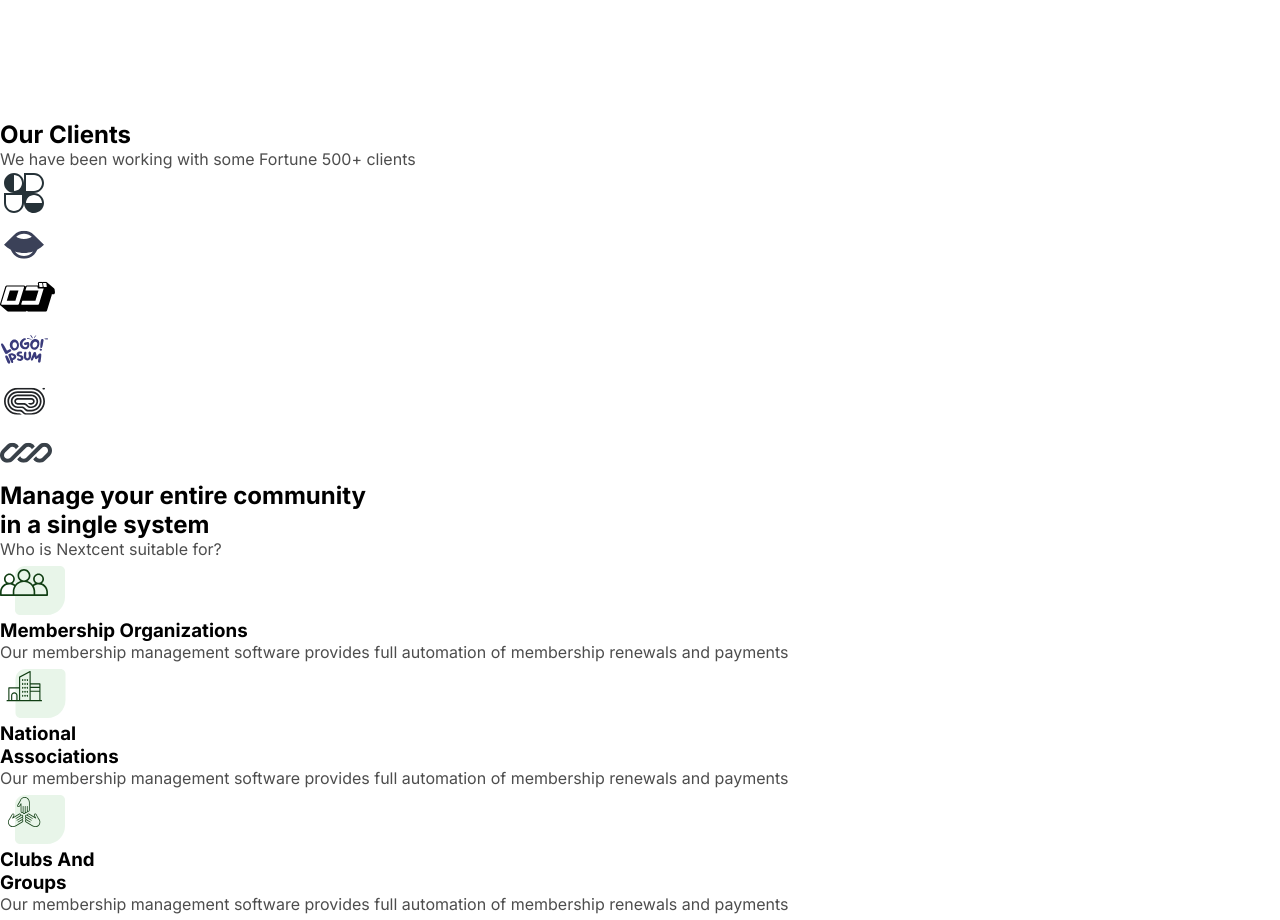
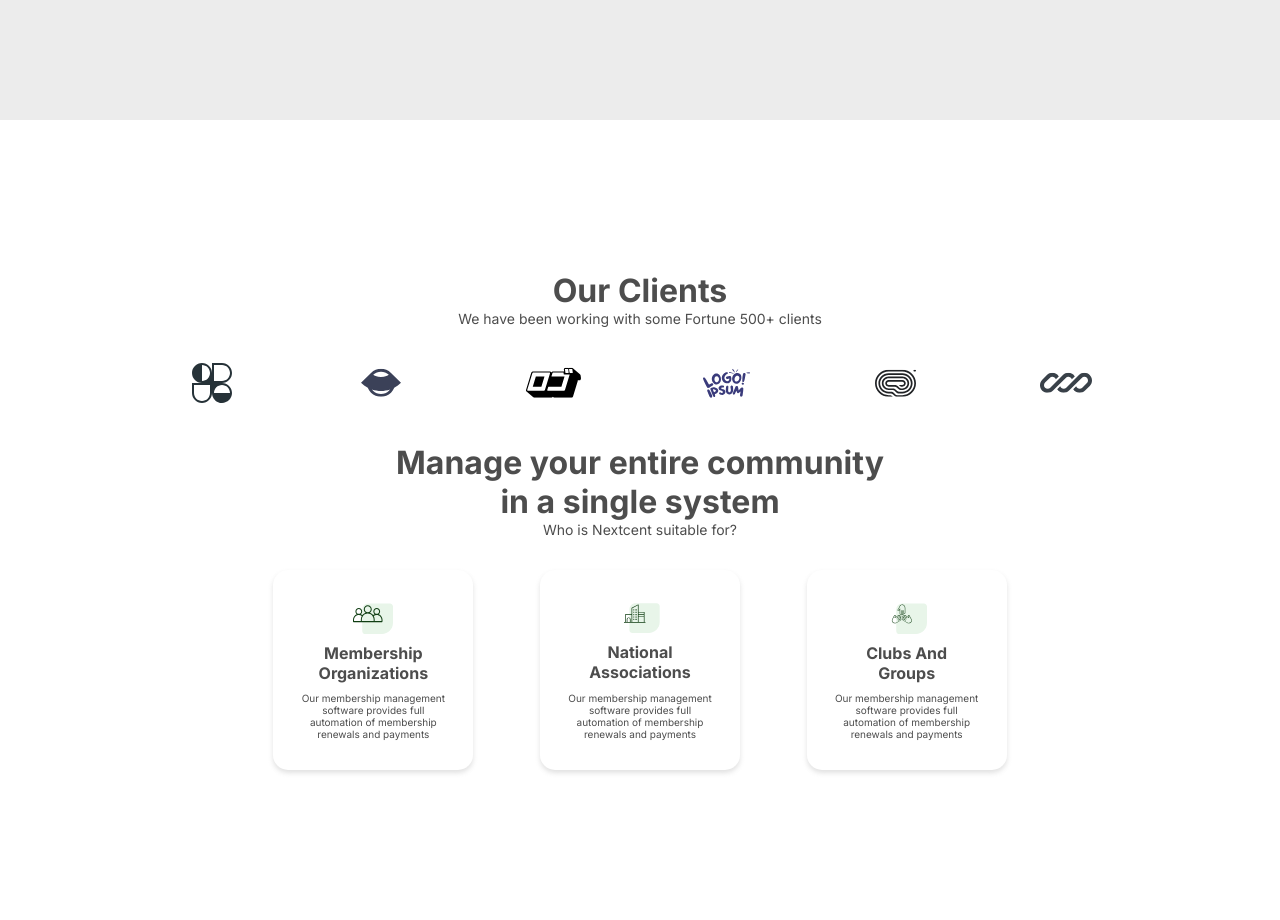
Before and after one commit to KNereS/nexcent-landing-page, a plain HTML site: page index.html in a window 1280 px wide. Shown: the part 680-1600 px from the top of the page. Drawn offline with Linux system fonts and the light colour scheme.

Commit message:
styling the 'our client' section

```diff
--- a/css/header.css
+++ b/css/header.css
@@ -1,6 +1,6 @@
 .header-section {
     min-height: 100vh;
-    background-color: var(--background-color);
+    background-color: var(--background);
 }
 
 .header-section__navigation {
--- /dev/null
+++ b/css/our-clients.css
@@ -0,0 +1,79 @@
+.our-clients {
+    height: 100vh;
+    display: flex;
+    flex-direction: column;
+    justify-content: center;
+    align-items: center;
+    color: var(--text);
+    gap: 2em;
+    background-color: var(--secondary);
+}
+
+.our-clients__text {
+    text-align: center;
+}
+
+.our-clients__text h2 {
+    font-size: 32px;
+}
+
+.our-clients__text p {
+    font-size: 14px;
+}
+
+.our-clients__logos {
+    width: 80%;
+    display: flex;
+    justify-content: space-around;
+}
+
+.who-is-suitable-for {
+    display: flex;
+    flex-direction: column;
+    gap: 2em;
+}
+
+.who-is-suitable-for__text {
+    text-align: center;
+}
+
+.who-is-suitable-for__text h2 {
+    font-size: 32px;
+}
+
+.who-is-suitable-for__text p {
+    font-size: 14px;
+}
+
+.who-is-suitable-for__cards {
+    display: flex;
+    justify-content: space-around;
+    width: 60vw;
+    gap: 2em;
+}
+
+.who-is-suitable-for__cards__items {
+    width: 200px;
+    height: 200px;
+    padding: 25px;
+    display: flex;
+    flex-direction: column;
+    justify-content: space-around;
+    align-items: center;
+    text-align: center;
+    background-color: var(--secondary);
+    border-radius: 15px;
+    box-shadow: 0px 3px 5px 0px #bdbdbd75;
+}
+
+.who-is-suitable-for__cards__items img {
+    width: 40px;
+}
+
+.who-is-suitable-for__cards__items h3 {
+    font-size: 16px;
+}
+
+.who-is-suitable-for__cards__items p {
+    font-size: 10px;
+}
--- a/css/style.css
+++ b/css/style.css
@@ -4,8 +4,11 @@
 /* Header */
 @import url(header.css);
 
+/* Our Clients */
+@import url(our-clients.css);
+
 :root {
-    --background: #E0E0E0;
+    --background: #ECECEC;
     --primary: #4CAF4F;
     --primary-darker: #449c46;
     --secondary: #FFFFFF;
--- a/index.html
+++ b/index.html
@@ -35,8 +35,10 @@
     </header>
     <main>
         <section class="our-clients">
-            <h2>Our Clients</h2>
-            <p>We have been working with some Fortune 500+ clients</p>
+            <div class="our-clients__text">
+                <h2>Our Clients</h2>
+                <p>We have been working with some Fortune 500+ clients</p>
+            </div>
             <ul class="our-clients__logos">
                 <li><img src="img/our-clients/1.svg"></li>
                 <li><img src="img/our-clients/2.svg"></li>
@@ -46,9 +48,11 @@
                 <li><img src="img/our-clients/6.svg"></li>
             </ul>
             <div class="who-is-suitable-for">
-                <h2>Manage your entire community <br>
-                    in a single system</h2>
-                <p>Who is Nextcent suitable for?</p>
+                <div class="who-is-suitable-for__text">
+                    <h2>Manage your entire community <br>
+                        in a single system</h2>
+                    <p>Who is Nextcent suitable for?</p>
+                </div>
                 <div class="who-is-suitable-for__cards">
                     <div class="who-is-suitable-for__cards__items">
                         <img src="img/who-is-suitable-for/membership-organizations.svg" alt="Membership Organizations">
```
